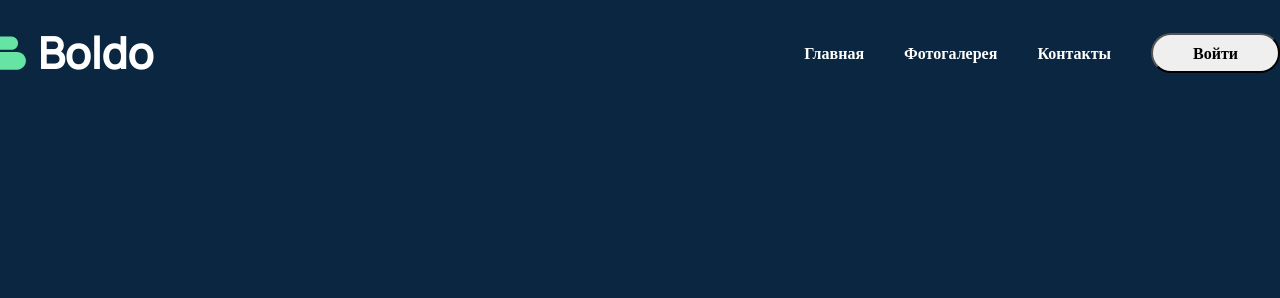
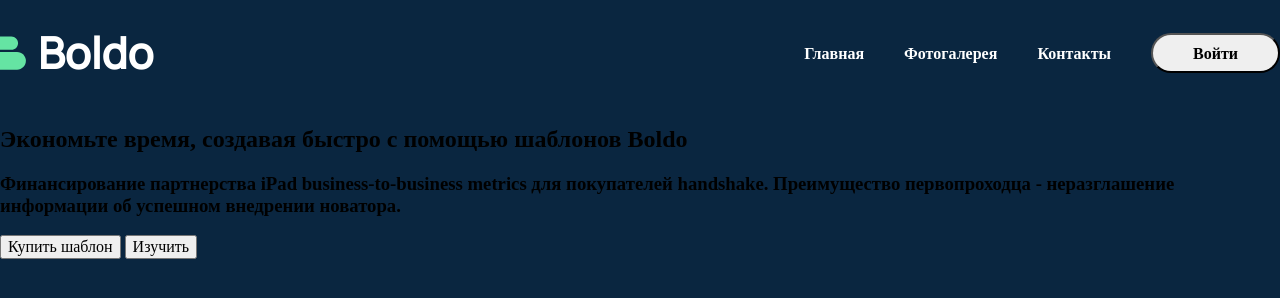
Before and after one commit to senkevich-ser/site-for-modx, a plain HTML site: page index.html in a window 1280 px wide. Drawn offline with nearby package versions, Linux system fonts and the light colour scheme.

Commit message:
added graphics section

```diff
--- a/index.html
+++ b/index.html
@@ -23,5 +23,21 @@
         </ul>
         <button type="button" class="header__button">Войти</button>
     </header>
+    <main class="content">
+<section class="graphics">
+  <div class="graphics__titles-block">
+<h2 class="graphics__title">Экономьте время, создавая быстро с помощью шаблонов  Boldo</h2>
+<h3 class="graphics__subtitle">Финансирование партнерства iPad business-to-business metrics для покупателей handshake. Преимущество первопроходца - неразглашение
+  информации об успешном внедрении новатора.</h3>
+  <div class="graphics__buttons-block">
+    <button type="button" class="graphics__button-buy">Купить шаблон</button>
+    <button type="button" class="graphics__button-buy">Изучить</button>
+  </div>
+</div>
+</section>
+    </main>
+    <footer>
+
+    </footer>
   </body>
 </html>
```
